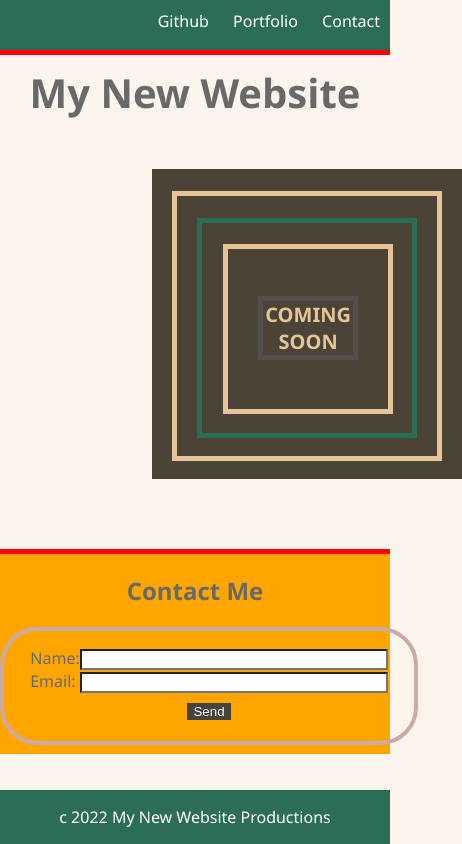
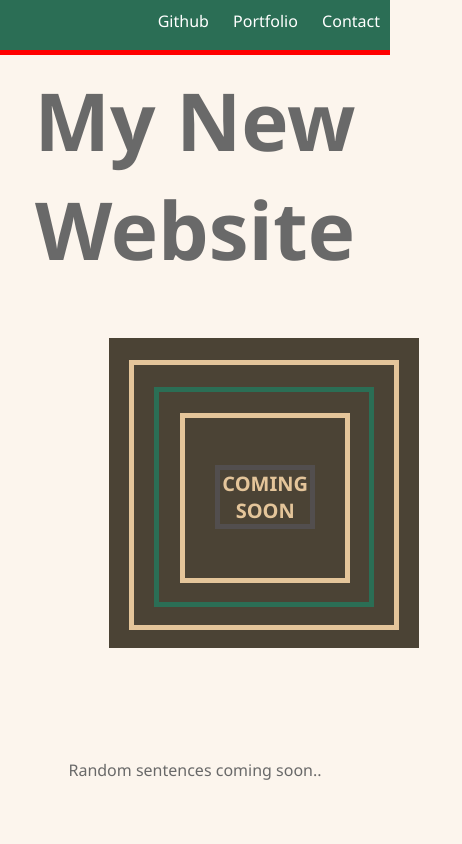
Before and after one commit to erive92d/mini-project, a plain HTML site: page index.html in a window 390 px wide. Shown: the top 844 px of the page, 462 px wide, since content can reach past the window. Drawn offline with Linux system fonts and the light colour scheme.

Commit message:
added mobile viewing

```diff
--- a/styles.css
+++ b/styles.css
@@ -188,3 +188,32 @@ a {
     color: white;
     text-decoration: none;
 }
+
+/* MEDIA QUERIES */
+
+@media screen and (max-width: 700px) {
+    #my-new-website {
+        margin: auto;
+        font-size: 80px;
+    }
+
+    .coming-soon4 {
+        top: 40%;
+        left: 28%;
+
+
+    }
+    .contacts {
+        top: 111%;
+    }
+    footer {
+
+        bottom: -50%;
+
+    }
+    #random-sentence {
+        top: 88%;
+    }
+
+
+}
```
